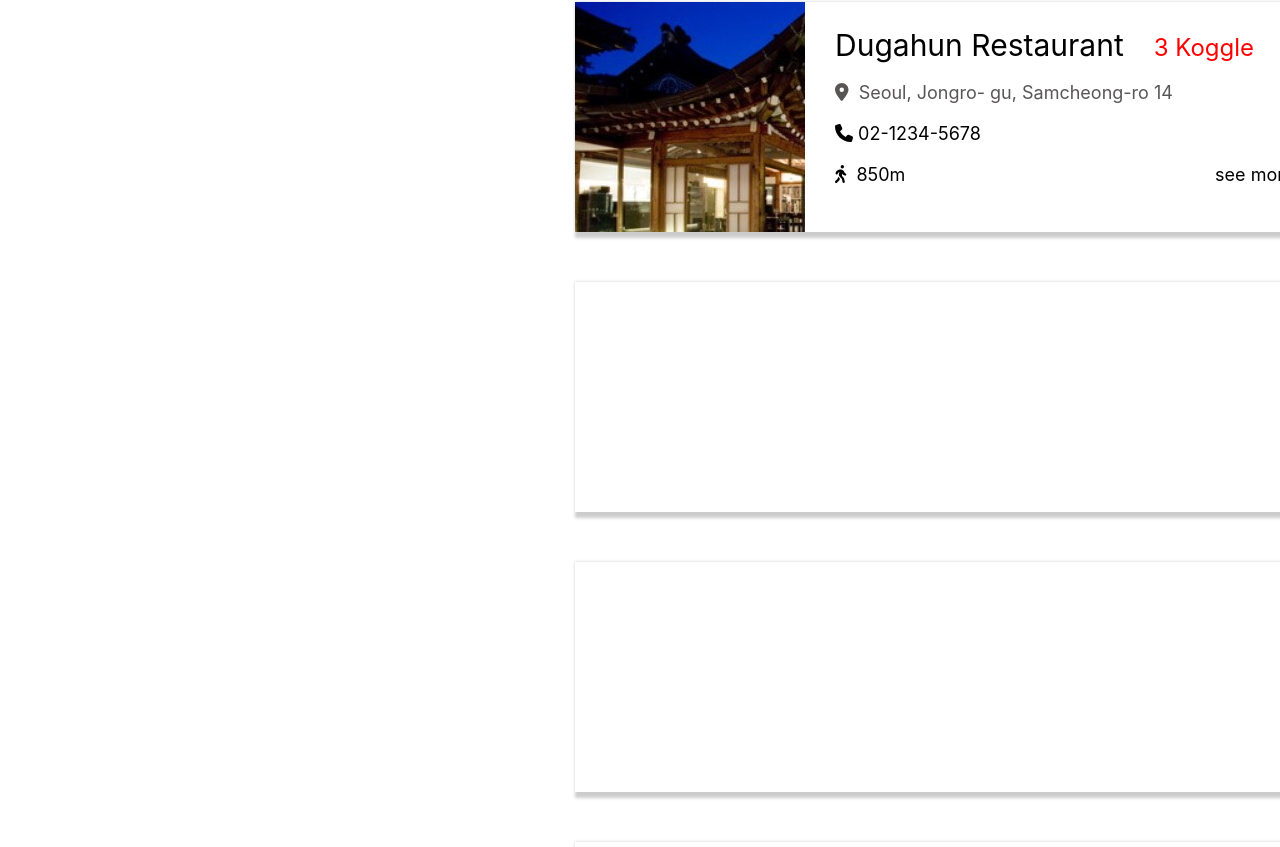
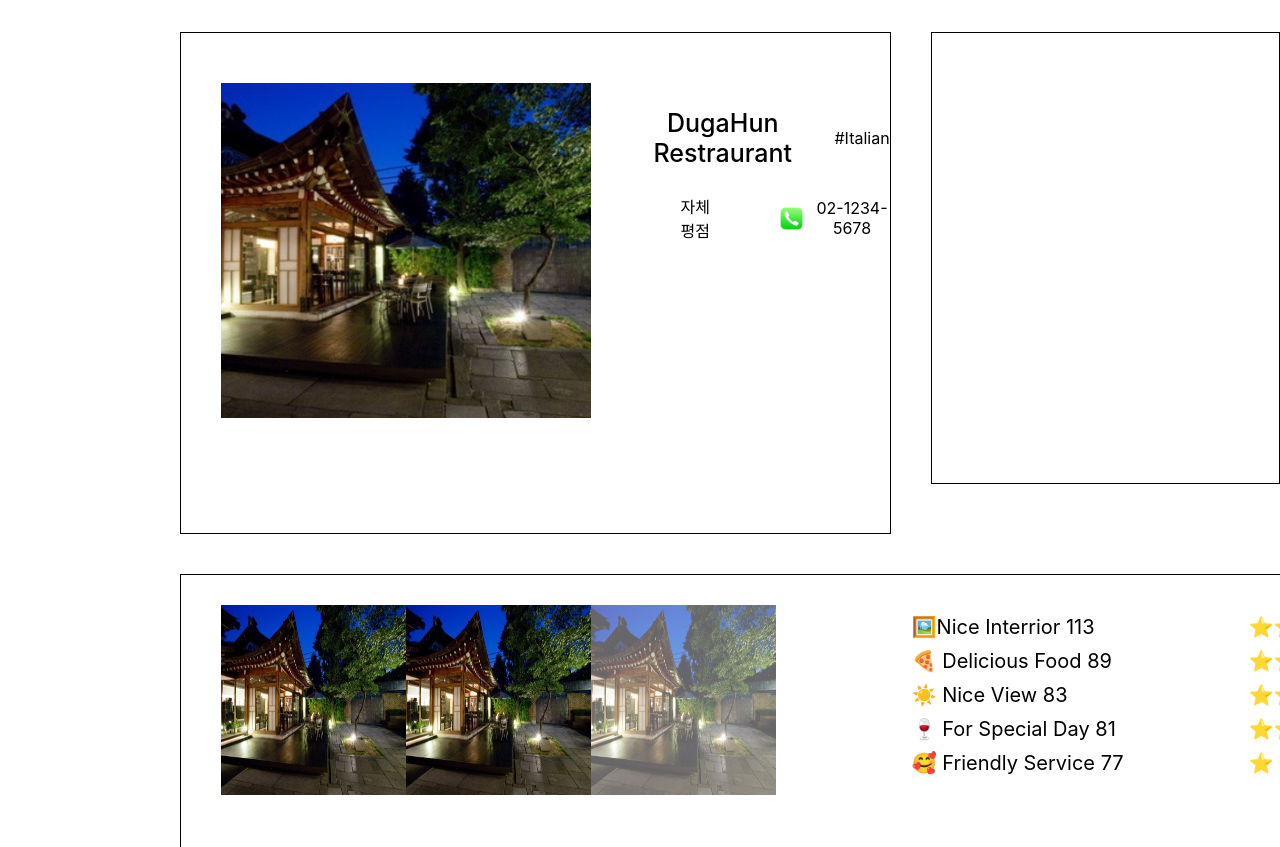
Before and after one commit to SojeongM/Koogle_front, a React (Create React App) app in the folder koogle/: page /info in a window 1280 px wide. Shown: the part 253-1100 px from the top of the page. Built offline with nearby package versions, Linux system fonts and the light colour scheme.

Commit message:
detail view 리뷰페이지 작성 70%

```diff
--- a/koogle/src/App.js
+++ b/koogle/src/App.js
@@ -1,16 +1,17 @@
-import logo from './logo.svg';
-import './App.css';
-import Header from './components/Header';
+import logo from "./logo.svg";
+import "./App.css";
+import Header from "./components/Header";
 import Navigators from "./components/Navigate";
 import Filter from "./components/Filter";
-import Main2 from './components/Main2';
+import Main2 from "./components/Main2";
+import Main3 from "./components/Main3";
 
 function App() {
   return (
     <div className="App">
       <Header></Header>
-      <Filter></Filter>
-      <Main2></Main2>
+      <Navigators></Navigators>
+      <Main3></Main3>
     </div>
   );
 }
--- /dev/null
+++ b/koogle/src/components/Info.js
@@ -0,0 +1,216 @@
+import styled from "styled-components";
+import testimg from "../assets/testimg.jpg";
+import phoneimg from "../assets/phone.png";
+
+const Info = () => {
+  return (
+    <>
+      <First>
+        <InfoBox width="1020px" height="450px" marginLeft="180px">
+          <ImageBox src={testimg} alt="restaurant pic" />
+          <StoreInfo>
+            <TopInfo>
+              <StoreName>DugaHun Restraurant</StoreName>
+              <Category>#Italian</Category>
+            </TopInfo>
+            <BottomInfo>
+              <Ratings>자체 평점</Ratings>
+              <PhoneNumberContainer>
+                <PhoneIcon src={phoneimg} alt="전화 사진" />
+                <PhoneNumberText>02-1234-5678</PhoneNumberText>
+              </PhoneNumberContainer>
+            </BottomInfo>
+          </StoreInfo>
+        </InfoBox>
+        <MapBox width="500px" height="450px" marginLeft="40px" />
+      </First>
+      <Second>
+        <ReviewBox width="1563px" height="280px" marginLeft="180px">
+          <PhotoReviews>
+            <ReviewPhoto src={testimg} alt="리뷰 사진"></ReviewPhoto>
+            <ReviewPhoto src={testimg} alt="리뷰 사진"></ReviewPhoto>
+            <ReviewPhoto
+              src={testimg}
+              alt="리뷰 사진"
+              className="last"
+            ></ReviewPhoto>
+          </PhotoReviews>
+          <NaverReview>
+            <DetailReview>️ 🖼️Nice Interrior 113</DetailReview>
+            <DetailReview>️ 🍕 Delicious Food 89</DetailReview>
+            <DetailReview>️ ☀️ Nice View 83</DetailReview>
+            <DetailReview>️ 🍷 For Special Day 81</DetailReview>
+            <DetailReview>️ 🥰 Friendly Service 77</DetailReview>
+          </NaverReview>
+          <NaverReview>
+            <DetailReview>️ ⭐⭐⭐⭐⭐</DetailReview>
+            <DetailReview>️ ⭐⭐⭐⭐</DetailReview>
+            <DetailReview>️ ⭐⭐⭐</DetailReview>
+            <DetailReview>️ ⭐⭐</DetailReview>
+            <DetailReview>️ ⭐</DetailReview>
+          </NaverReview>
+        </ReviewBox>
+      </Second>
+      <Third>
+        <MenuBox width="1563px" height="450px" marginLeft="180px" />
+      </Third>
+    </>
+  );
+};
+
+export default Info;
+
+const First = styled.div`
+  display: flex;
+  flex-direction: row;
+  margin-top: 80px;
+`;
+
+const Second = styled.div`
+  display: flex;
+  padding-top: 40px;
+`;
+
+const Third = styled.div`
+  display: flex;
+  padding-top: 40px;
+`;
+
+const BaseBox = styled.div`
+  width: ${(props) => props.width};
+  height: ${(props) => props.height};
+  margin: ${(props) => props.margin};
+  margin-left: ${(props) => props.marginLeft || "0"};
+  border: 1px solid black;
+`;
+
+const InfoBox = styled(BaseBox)`
+  padding-top: 50px;
+  display: flex;
+  border: 1px solid black;
+`;
+
+const ImageBox = styled.img`
+  width: 370px;
+  height: 335px;
+  margin-left: 40px;
+  object-fit: cover; // 이미지가 박스 안에서 잘리지 않게
+`;
+
+const StoreInfo = styled.div`
+  display: flex;
+  flex-direction: column;
+  margin-left: 40px;
+`;
+const TopInfo = styled.div`
+  display: flex;
+  align-items: center;
+`;
+
+const StoreName = styled.p`
+  font-size: 25px;
+  font-weight: 500;
+  margin-bottom: 10px; // 다음 요소와의 간격 조절
+  color: black;
+`;
+
+const Category = styled.div`
+  display: flex;
+  margin-top: 15px;
+  margin-left: 20px;
+  font-size: 16px;
+`;
+
+const BottomInfo = styled.div`
+  display: flex;
+  flex-direction: row;
+  align-items: center;
+  margin-left: 40px; // 이미지와의 간격 조절
+`;
+
+const Ratings = styled.p`
+  font-size: 16px;
+  padding-right: 60px;
+  color: black;
+`;
+
+const PhoneNumberContainer = styled.div`
+  display: flex;
+  align-items: center; // 이미지와 텍스트를 수직으로 정렬
+  font-size: 16px;
+  color: black;
+`;
+
+const PhoneIcon = styled.img`
+  width: 25px;
+  height: 25px;
+  margin-right: 10px;
+`;
+
+const PhoneNumberText = styled.span`
+  font-size: 16px;
+`;
+
+const MapBox = styled(BaseBox)`
+  width: 500px;
+  height: 450px;
+  border: 1px solid black;
+`;
+
+const ReviewBox = styled(BaseBox)`
+  display: flex;
+  border: 1px solid black;
+`;
+
+const PhotoReviews = styled.div`
+  display: flex;
+  margin-right: 130px;
+  padding-top: 30px;
+  padding-left: 40px;
+`;
+const ReviewPhoto = styled.img`
+  position: relative;
+  width: 185px;
+  height: 190px;
+  &.last {
+    opacity: 0.6;
+
+    ::after {
+      content: "+";
+      top: 50%;
+      left: 50%;
+      font-size: 24px;
+      color: black;
+      width: 100%;
+      height: 100%;
+      display: flex;
+    }
+  }
+`;
+
+const NaverReview = styled.div`
+  display: flex;
+  flex-direction: column;
+
+  width: 337px;
+  height: 202px;
+  margin-top: 40px;
+`;
+
+const DetailReview = styled.div`
+  display: flex;
+  margin-bottom: 10px;
+  font-size: 20px;
+`;
+
+const Score = styled.div`
+  display: flex;
+  flex-direction: column;
+
+  width: 337px;
+  height: 231px;
+`;
+
+const MenuBox = styled(BaseBox)`
+  border: 1px solid black;
+`;
--- /dev/null
+++ b/koogle/src/components/Main3.js
@@ -0,0 +1,11 @@
+import Info from "./Info";
+
+const Main3 = () => {
+  return (
+    <div>
+      <Info></Info>;
+    </div>
+  );
+};
+
+export default Main3;
```
Also changed, not shown: koogle/src/DetailBoxComponent.js (added, +31 -0 lines), koogle/src/assets/phone.png (added).
